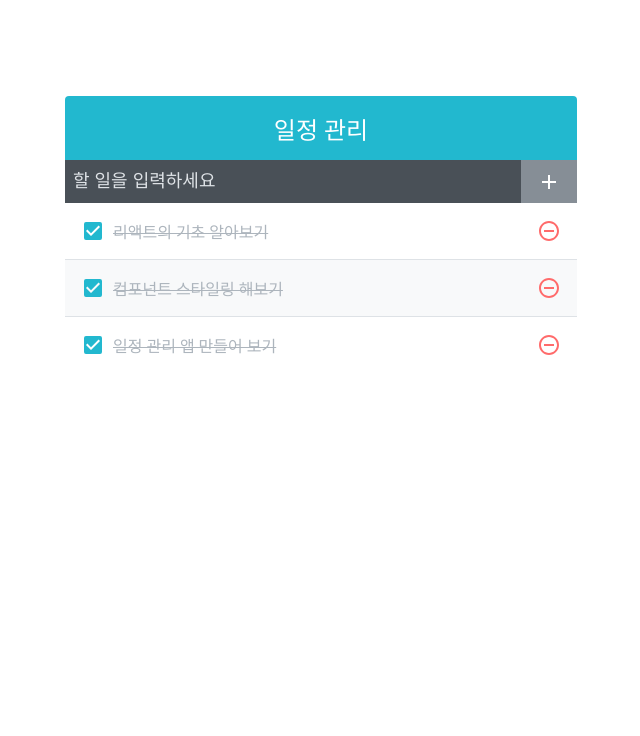
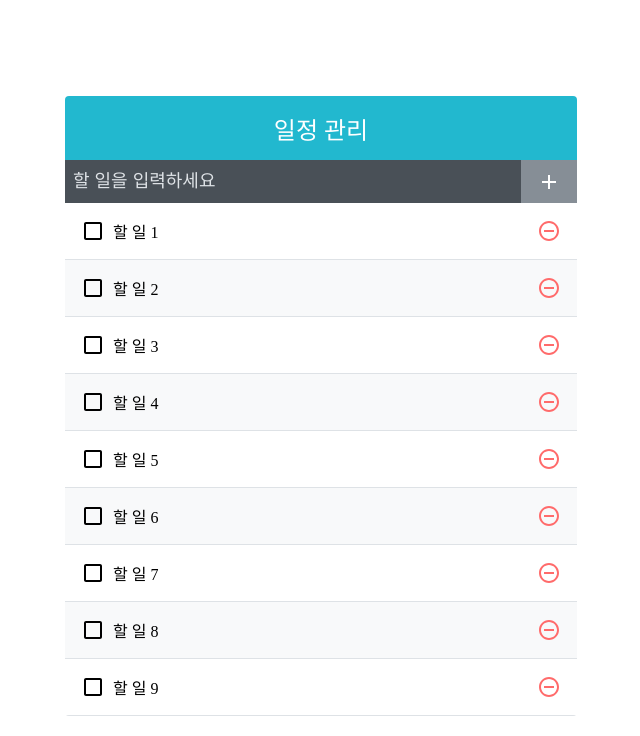
Before and after one commit to hi-rachel/learn-react, a React (Create React App) app: page / in a window 1280 px wide. Shown: the top 736 px of the page, without its empty margins (319-959 px from the left). Built offline with nearby package versions, Linux system fonts and the light colour scheme.

Commit message:
11.5.1 useState의 함수 업데이트

```diff
--- a/src/App.js
+++ b/src/App.js
@@ -3,45 +3,44 @@
 import TodoInsert from './components/TodoInsert';
 import TodoList from './components/TodoList';
 
+function createBulkTodos() {
+  const array = [];
+  for (let i = 1; i < 2500; i++) {
+    array.push({
+      id: i,
+      text: `할 일 ${i}`,
+      checked: false,
+    });
+  }
+  return array;
+}
+
 const App = () => {
-  const [todos, setTodos] = useState([
-    { id: 1, text: '리액트의 기초 알아보기', checked: true },
-    { id: 2, text: '컴포넌트 스타일링 해보기', checked: true },
-    { id: 3, text: '일정 관리 앱 만들어 보기', checked: true },
-  ]);
+  const [todos, setTodos] = useState(createBulkTodos);
 
-  const nextId = useRef(4);
+  const nextId = useRef(2501);
 
-  const onInsert = useCallback(
-    (text) => {
+  const onInsert = useCallback((text) => {
     const todo = {
       id: nextId.current,
       text,
       checked: false,
     };
-      setTodos(todos.concat(todo));
+    setTodos((todos) => todos.concat(todo));
     nextId.current += 1;
-    },
-    [todos],
-  );
+  }, []);
 
-  const onRemove = useCallback(
-    (id) => {
-      setTodos(todos.filter((todo) => todo.id !== id));
-    },
-    [todos],
-  );
+  const onRemove = useCallback((id) => {
+    setTodos((todos) => todos.filter((todo) => todo.id !== id));
+  }, []);
 
-  const onToggle = useCallback(
-    (id) => {
-      setTodos(
+  const onToggle = useCallback((id) => {
+    setTodos((todos) =>
       todos.map((todo) =>
         todo.id === id ? { ...todo, checked: !todo.checked } : todo,
       ),
     );
-    },
-    [todos],
-  );
+  }, []);
 
   return (
     <TodoTemplate>
--- a/src/components/TodoListItem.js
+++ b/src/components/TodoListItem.js
@@ -1,3 +1,4 @@
+import React from 'react';
 import {
   MdCheckBoxOutlineBlank,
   MdCheckBox,
@@ -21,4 +22,4 @@
   );
 };
 
-export default TodoListItem;
+export default React.memo(TodoListItem);
```
Lines whose indentation alone changed are shown as unchanged.
